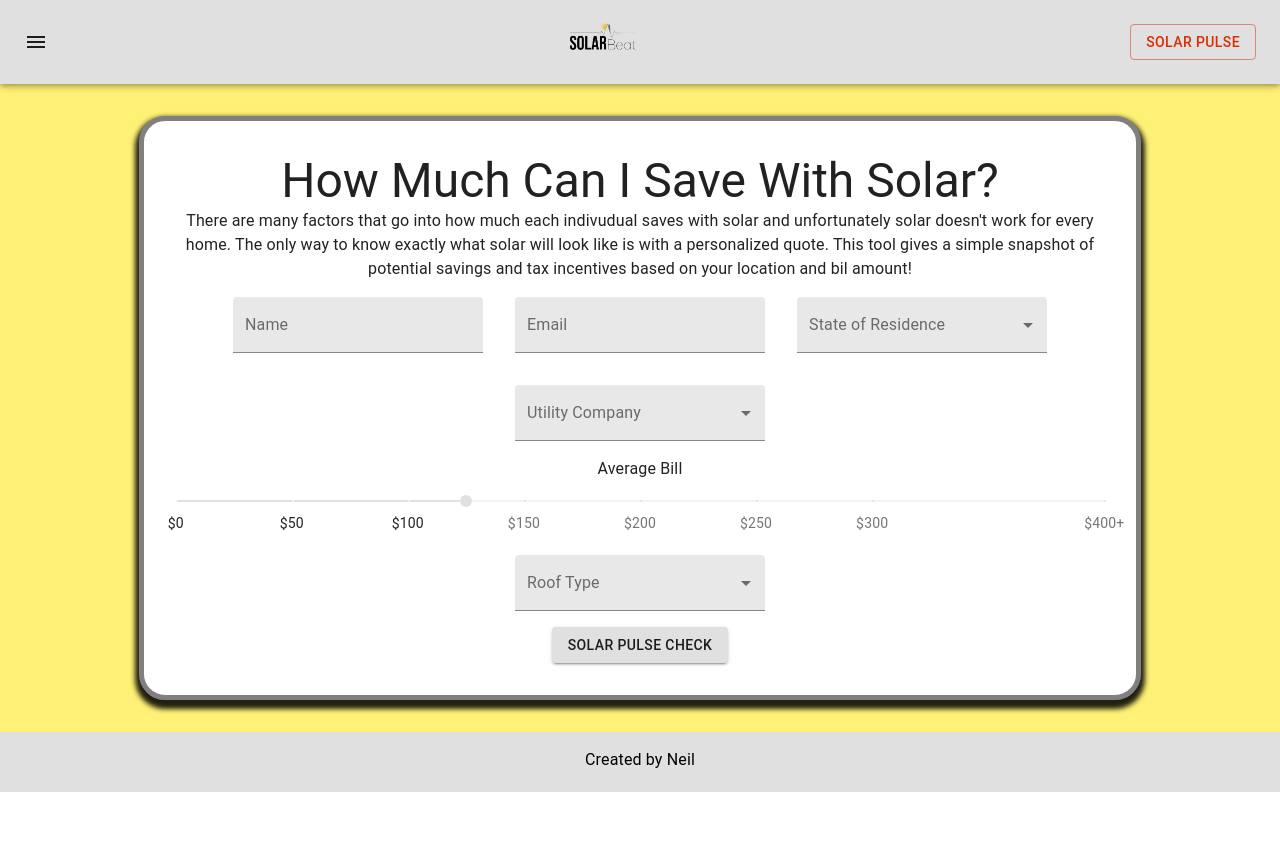
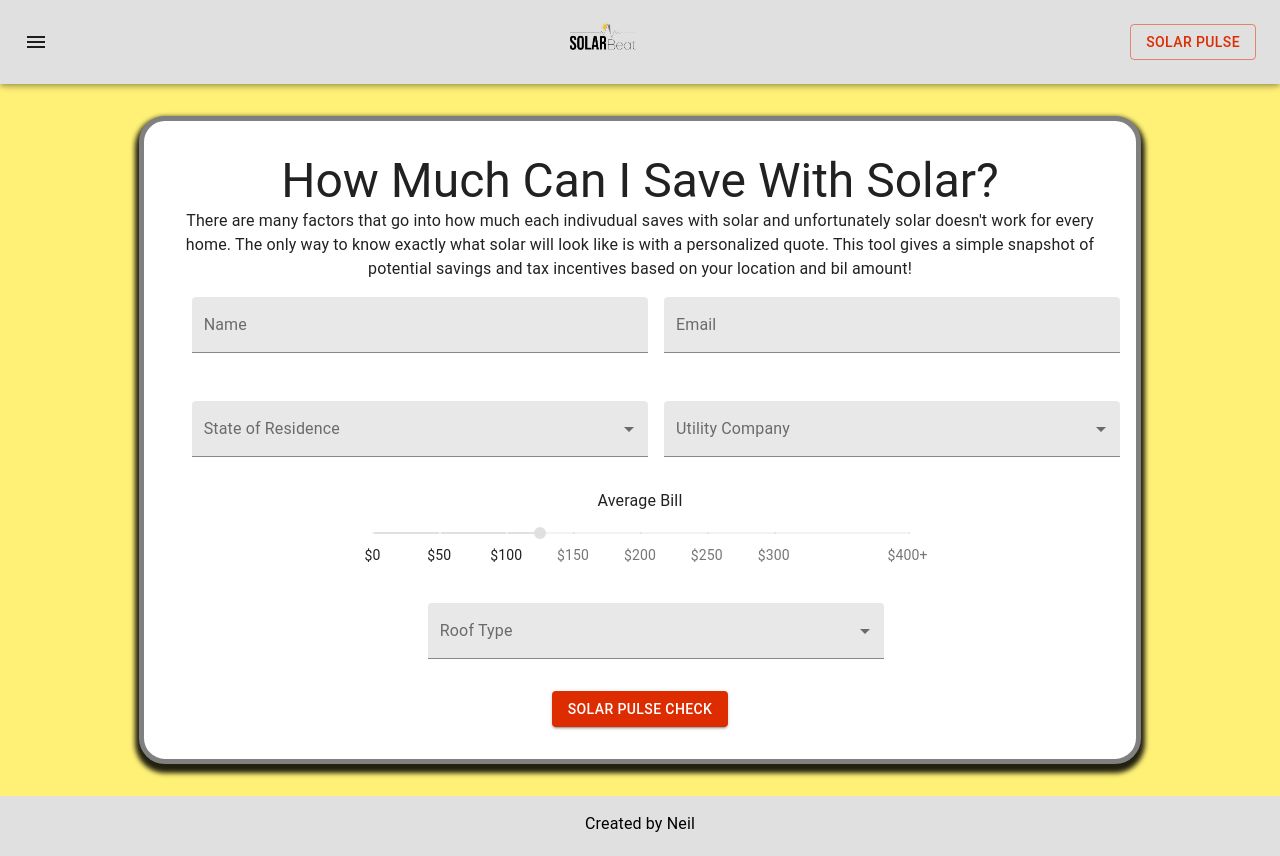
Before and after one commit to NGDino/solar-beat, a React (Create React App) app in the folder solar-beat/: page /estimate in a window 1280 px wide. Before the commit the page ends 800 px from the top, so only its background shows below. Built offline with nearby package versions, Linux system fonts and the light colour scheme.

Commit message:
grid on estimate form

```diff
--- a/solar-beat/src/components/EstimateForm/index.js
+++ b/solar-beat/src/components/EstimateForm/index.js
@@ -1,4 +1,4 @@
-import { Typography,  TextField, FormControl, Select, MenuItem, InputLabel, Slider, Button, Box, Paper } from '@material-ui/core'
+import { Typography,  TextField, FormControl, Select, MenuItem, InputLabel, Slider, Button, Box, Paper, Grid} from '@material-ui/core'
 import React, {useEffect, useState} from 'react';
 import {makeStyles} from '@material-ui/core/styles';
 import {
@@ -17,7 +17,7 @@ const useStyles = makeStyles((theme) => ({
     },
     formControl: {
         margin: theme.spacing(2),
-        minWidth: 250,
+
     },
     selectEmpty: {
         marginTop: theme.spacing(2),
@@ -119,12 +119,17 @@ const EstimateForm = () => {
                 <Typography variant={'h3'}>How Much Can I Save With Solar?</Typography>
                 <Typography varieant = {'p'}>There are many factors that go into how much each indivudual saves with solar and unfortunately solar doesn't work for every home.  The only way to know exactly what solar will look like is with a personalized quote.  This tool gives a simple snapshot of potential savings and tax incentives based on your location and bil amount!</Typography>
                 <form onSubmit={handleSolarCalc}>
-                    <TextField className={classes.formControl} id="name" name="name" label="Name" variant="filled" onChange={handleChange}>
+                    <Grid container justify='center' spacing ={2}>
+                        <Grid item xs={12} sm={6}>
+                            <TextField className={classes.formControl} fullWidth id="name" name="name" label="Name" variant="filled" onChange={handleChange}>
                             </TextField>
-                    <TextField className={classes.formControl} id="email" name="email" label="Email" variant="filled" onChange={handleChange}>
+                        </Grid>
+                        <Grid item xs={12} sm={6}>
+                            <TextField  className={classes.formControl} fullWidth id="email" name="email" label="Email" variant="filled" onChange={handleChange}>
                             </TextField>
-
-                    <FormControl className={classes.formControl} variant="filled">
+                        </Grid>
+                        <Grid item xs={12} sm={6}>
+                            <FormControl className={classes.formControl} fullWidth variant="filled">
                                 <InputLabel id="state-label">State of Residence</InputLabel>
                                 <Select
                                     labelId="state-label"
@@ -141,7 +146,9 @@ const EstimateForm = () => {
                                     {/* <MenuItem value={30}>Thirty</MenuItem> */}
                                 </Select>
                             </FormControl>
-                    <FormControl className={classes.formControl} variant="filled">
+                        </Grid>
+                        <Grid item xs={12} sm={6}>
+                            <FormControl className={classes.formControl} fullWidth variant="filled">
                             <InputLabel id="utility-company-label">Utility Company</InputLabel>
 
                                 <Select
@@ -159,6 +166,8 @@ const EstimateForm = () => {
                                     <MenuItem value={'nevada'}>NV Energy</MenuItem>
                                 </Select>
                             </FormControl>
+                        </Grid>
+                        <Grid item xs={7} >
                             <Typography id="discrete-slider" gutterBottom>
                                 Average Bill
                             </Typography>
@@ -176,7 +185,9 @@ const EstimateForm = () => {
                                 // onChange={}
                                 // onChangeCommitted={handleChange}
                             />
-                    <FormControl className={classes.formControl} variant="filled">
+                        </Grid>
+                        <Grid item xs={12} sm={6}>
+                            <FormControl className={classes.formControl} variant="filled" fullWidth>
                             <InputLabel id="roofType-label">Roof Type</InputLabel>
                                 <Select
                                     labelId="roofType-label"
@@ -194,11 +205,14 @@ const EstimateForm = () => {
                                     <MenuItem value={'terracotta'}>Terracotta</MenuItem>
                                 </Select>
                             </FormControl>
-                    <br/>
-                    <Button variant="contained" color="primary" type='submit' component = {RouterLink} to = '/results' children={formState}>
+                        </Grid>
+                        <Grid item xs={12}>
+                        <Button variant="contained" color="secondary" type='submit' component = {RouterLink} to = '/results' children={formState}>
                             Solar Pulse Check
                         </Button>
+                        </Grid>
 
+                    </Grid>
                 </form>
             </Paper>
         </Box>
```
Also changed, not shown: 1 other file (tests, documents, lock files or other folders). Lines whose indentation alone changed are shown as unchanged.
